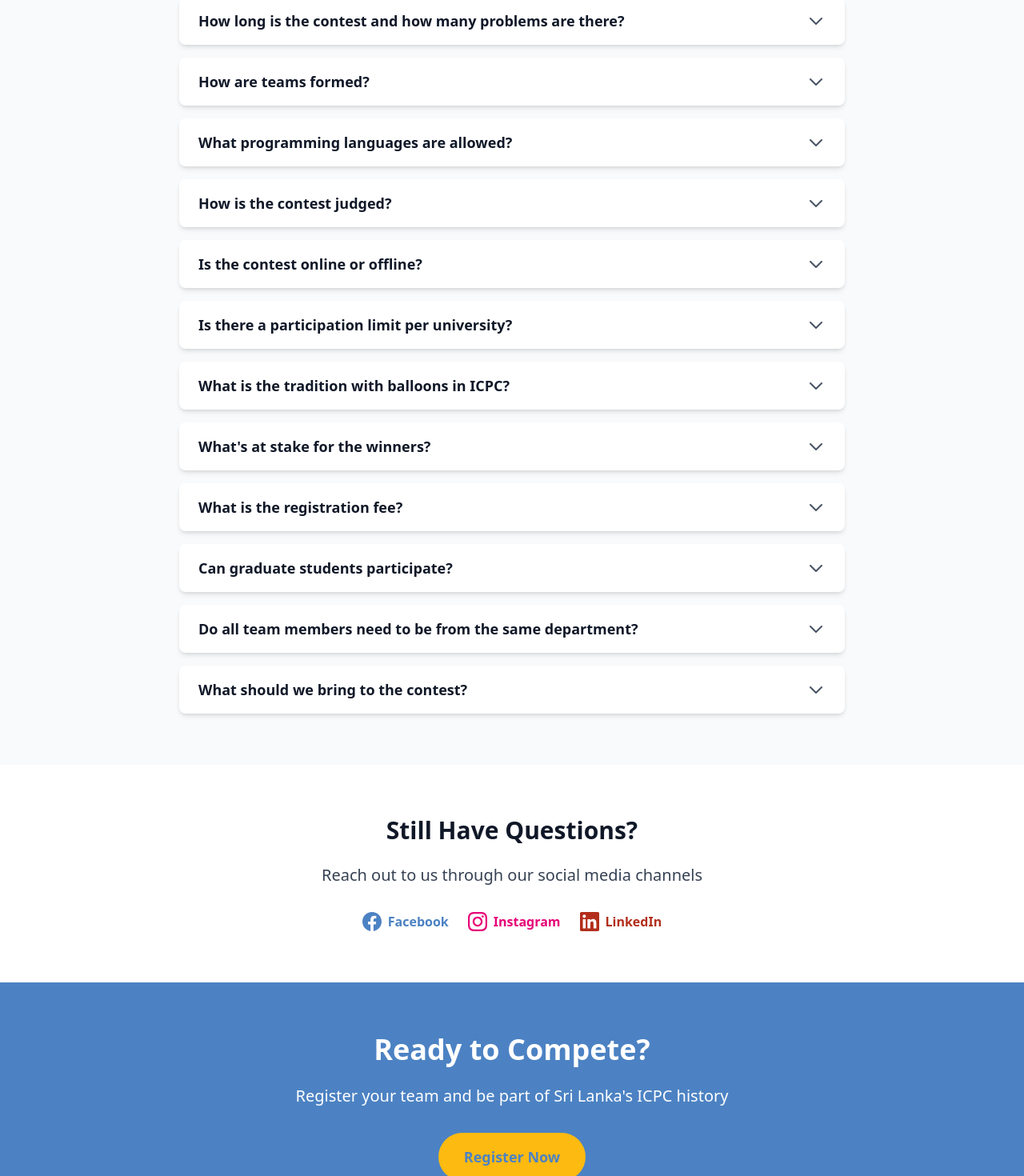
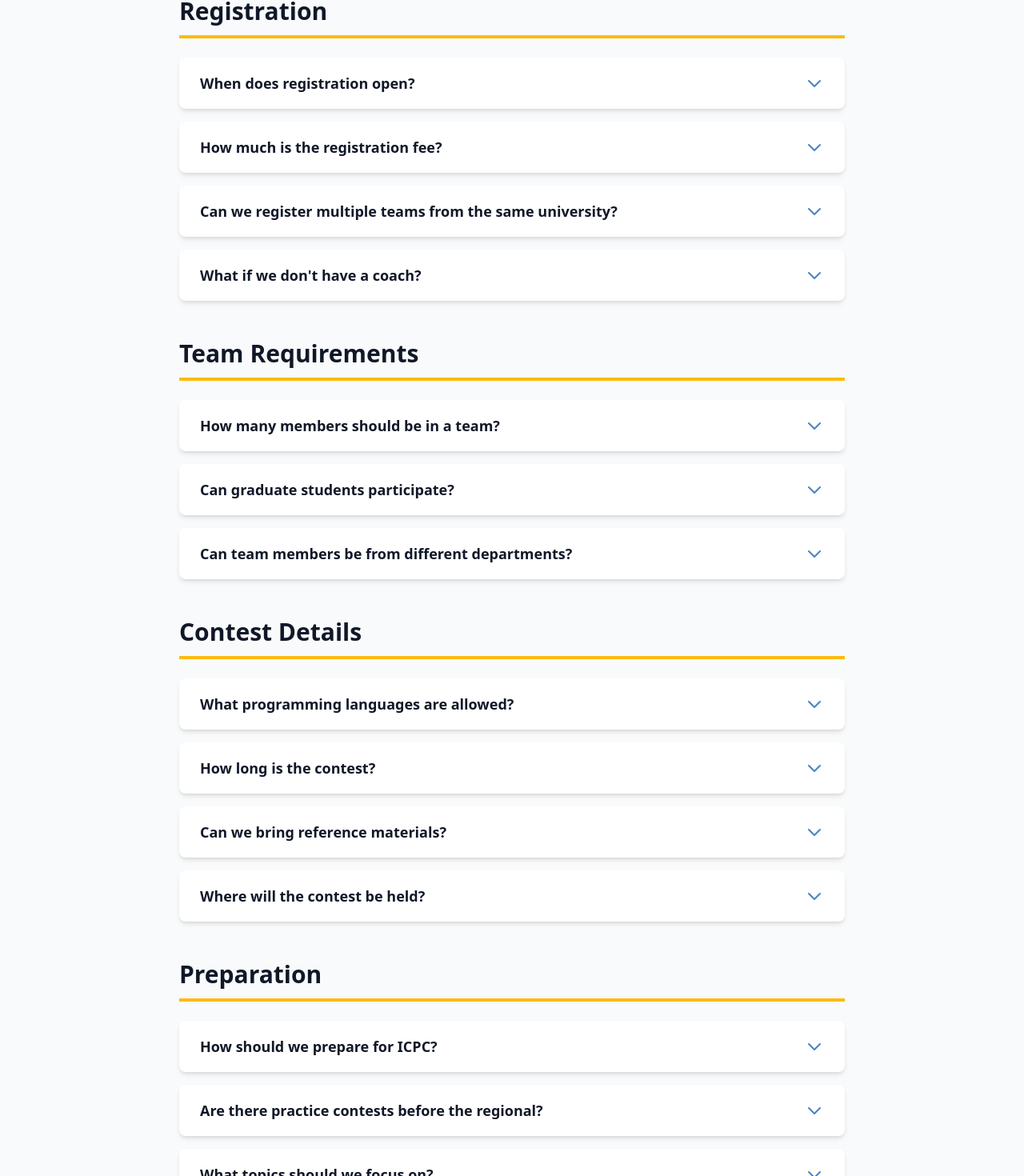
Before and after one commit to hirunaofficial/icpc.ieee.lk, a Next.js app: page /faq in a window 1280 px wide. Shown: the part 425-1895 px from the top of the page at 80% size. Built offline with nearby package versions, Linux system fonts and the light colour scheme.

Commit message:
feat: enhance FAQ, Gallery, and How It Works pages with animations and improved content structure

```diff
--- a/src/app/faq/page.js
+++ b/src/app/faq/page.js
@@ -1,176 +1,229 @@
 'use client';
 
+import { useState } from 'react';
 import Link from 'next/link';
-import { useState } from 'react';
+import { FadeIn, ScaleIn, StaggerContainer, StaggerItem } from '@/components/AnimatedSection';
 
 export default function FAQ() {
+  const [openIndex, setOpenIndex] = useState(null);
+
+  const faqs = [
+    {
+      category: 'Registration',
+      questions: [
+        {
+          question: 'When does registration open?',
+          answer: 'Registration for ICPC Sri Lanka 2026 opens in September 2025. Make sure to register early as spots are limited!'
+        },
+        {
+          question: 'How much is the registration fee?',
+          answer: 'The registration fee is LKR 3,000 – 5,000 per team. This covers meals and logistics on contest day.'
+        },
+        {
+          question: 'Can we register multiple teams from the same university?',
+          answer: 'Yes! Multiple teams from the same university can register, subject to contest capacity. Each team must have 3 different students and a coach.'
+        },
+        {
+          question: 'What if we don\'t have a coach?',
+          answer: 'A coach is required for registration. You must find a faculty member or staff from your university to act as your team coach.'
+        }
+      ]
+    },
+    {
+      category: 'Team Requirements',
+      questions: [
+        {
+          question: 'How many members should be in a team?',
+          answer: 'Each team must have exactly 3 members plus 1 coach. All members must be from the same university.'
+        },
+        {
+          question: 'Can graduate students participate?',
+          answer: 'Yes! Both undergraduate and graduate students are eligible, as long as they meet ICPC eligibility requirements.'
+        },
+        {
+          question: 'Can team members be from different departments?',
+          answer: 'Yes! Team members can be from different departments or faculties, as long as they are all enrolled at the same university.'
+        }
+      ]
+    },
+    {
+      category: 'Contest Details',
+      questions: [
+        {
+          question: 'What programming languages are allowed?',
+          answer: 'C, C++, Java, Python, and other ICPC-approved programming languages. The exact list will be provided closer to the contest date.'
+        },
+        {
+          question: 'How long is the contest?',
+          answer: 'The regional contest lasts 5 hours. Teams work together to solve 8-12 programming problems.'
+        },
+        {
+          question: 'Can we bring reference materials?',
+          answer: 'Yes! Teams can bring printed reference materials (books, notes, etc.). However, no electronic devices except the provided computer are allowed.'
+        },
+        {
+          question: 'Where will the contest be held?',
+          answer: 'The contest location will be announced closer to the event date. It will be held in a major city in Sri Lanka with proper facilities.'
+        }
+      ]
+    },
+    {
+      category: 'Preparation',
+      questions: [
+        {
+          question: 'How should we prepare for ICPC?',
+          answer: 'Practice solving algorithmic problems on platforms like Codeforces, LeetCode, and HackerRank. Study data structures, algorithms, and problem-solving techniques. Practice as a team!'
+        },
+        {
+          question: 'Are there practice contests before the regional?',
+          answer: 'Yes! There will be an online preliminary round in October-November 2025 to help teams prepare and qualify for the regional contest.'
+        },
+        {
+          question: 'What topics should we focus on?',
+          answer: 'Focus on data structures (graphs, trees, heaps), algorithms (sorting, searching, dynamic programming), mathematics, and string processing.'
+        }
+      ]
+    },
+    {
+      category: 'After Registration',
+      questions: [
+        {
+          question: 'What happens after we register?',
+          answer: 'You\'ll receive a confirmation email with further instructions about payment, contest details, and important dates.'
+        },
+        {
+          question: 'Can we change team members after registration?',
+          answer: 'Changes may be possible before a certain deadline. Contact the organizing committee as soon as possible if you need to make changes.'
+        },
+        {
+          question: 'How will we know if we qualify for the World Finals?',
+          answer: 'Top-performing teams from the Sri Lanka Regional will qualify for the Asia West Finals. From there, the best teams advance to the ICPC World Finals.'
+        }
+      ]
+    }
+  ];
+
+  const toggleFAQ = (categoryIndex, questionIndex) => {
+    const index = `${categoryIndex}-${questionIndex}`;
+    setOpenIndex(openIndex === index ? null : index);
+  };
+
   return (
     <main className="min-h-screen bg-gray-50">
       {/* Hero Section */}
+      <FadeIn>
         <section className="bg-[#4C82C3] text-white py-20">
           <div className="max-w-7xl mx-auto px-4 sm:px-6 lg:px-8">
-          <h1 className="text-5xl md:text-6xl font-bold mb-6 text-center">Frequently Asked Questions</h1>
+            <h1 className="text-5xl md:text-6xl font-bold mb-6 text-center">
+              Frequently Asked Questions
+            </h1>
             <p className="text-xl md:text-2xl text-center max-w-4xl mx-auto">
-            Everything you need to know about ICPC Sri Lanka 2026
+              Find answers to common questions about ICPC Sri Lanka 2026
             </p>
           </div>
         </section>
+      </FadeIn>
 
-      {/* FAQ Section */}
+      {/* FAQ Categories */}
       <section className="py-16">
         <div className="max-w-4xl mx-auto px-4 sm:px-6 lg:px-8">
+          <StaggerContainer className="space-y-12">
+            {faqs.map((category, categoryIndex) => (
+              <StaggerItem key={categoryIndex}>
+                <div>
+                  <h2 className="text-3xl font-bold text-gray-900 mb-6 pb-3 border-b-4 border-[#FDBA11]">
+                    {category.category}
+                  </h2>
                   <div className="space-y-4">
-            <FAQItem
-              question="How long is the contest and how many problems are there?"
-              answer="The contest runs for 5 hours with 5–10 problems of varying difficulty. Each problem usually requires around 45 minutes to an hour to solve."
+                    {category.questions.map((faq, questionIndex) => {
+                      const isOpen = openIndex === `${categoryIndex}-${questionIndex}`;
+                      return (
+                        <div
+                          key={questionIndex}
+                          className="bg-white rounded-lg shadow-md overflow-hidden border-2 border-transparent hover:border-[#4C82C3] transition-colors"
+                        >
+                          <button
+                            onClick={() => toggleFAQ(categoryIndex, questionIndex)}
+                            className="w-full text-left px-6 py-4 flex justify-between items-center focus:outline-none"
+                          >
+                            <span className="text-lg font-semibold text-gray-900 pr-4">
+                              {faq.question}
+                            </span>
+                            <svg
+                              className={`w-6 h-6 text-[#4C82C3] flex-shrink-0 transform transition-transform duration-300 ${
+                                isOpen ? 'rotate-180' : ''
+                              }`}
+                              fill="none"
+                              stroke="currentColor"
+                              viewBox="0 0 24 24"
+                            >
+                              <path
+                                strokeLinecap="round"
+                                strokeLinejoin="round"
+                                strokeWidth={2}
+                                d="M19 9l-7 7-7-7"
                               />
-
-            <FAQItem
-              question="How are teams formed?"
-              answer="Each team has 3 students from the same university and must be officially registered by a faculty/staff coach."
-            />
-
-            <FAQItem
-              question="What programming languages are allowed?"
-              answer="Standard ICPC-approved languages (C, C++, Java, Python, etc.) will be supported on the judging system."
-            />
-
-            <FAQItem
-              question="How is the contest judged?"
-              answer="Solutions are submitted to a local offline system (PC² or equivalent). Teams are ranked by the number of problems solved, with penalty time as a tiebreaker."
-            />
-
-            <FAQItem
-              question="Is the contest online or offline?"
-              answer="The Sri Lanka contest will be primarily offline in December 2025 or January 2026."
-            />
-
-            <FAQItem
-              question="Is there a participation limit per university?"
-              answer="No strict limit — multiple teams from the same university can register, subject to contest capacity."
-            />
-
-            <FAQItem
-              question="What is the tradition with balloons in ICPC?"
-              answer="In ICPC contests worldwide, teams receive a balloon each time they solve a problem. It's a fun tradition that adds color and excitement as teams show their progress during the contest."
-            />
-
-            <FAQItem
-              question="What's at stake for the winners?"
-              answer="The champion team from Sri Lanka will represent the country at the ICPC Asia West Regional and possibly advance to the ICPC World Finals."
-            />
-
-            <FAQItem
-              question="What is the registration fee?"
-              answer="The registration fee is LKR 3,000–5,000 per team, which covers meals and logistics on contest day."
-            />
-
-            <FAQItem
-              question="Can graduate students participate?"
-              answer="Yes, both undergraduate and graduate students are eligible to participate, subject to ICPC eligibility rules."
-            />
-
-            <FAQItem
-              question="Do all team members need to be from the same department?"
-              answer="No, team members can be from different departments, but they must all be from the same university."
-            />
-
-            <FAQItem
-              question="What should we bring to the contest?"
-              answer="Bring your university ID cards, stationery (pen and paper), and your problem-solving mindset! Computers and other equipment will be provided."
-            />
+                            </svg>
+                          </button>
+                          {isOpen && (
+                            <div className="px-6 py-4 bg-gray-50 border-t border-gray-200">
+                              <p className="text-gray-700 leading-relaxed">{faq.answer}</p>
                             </div>
+                          )}
+                        </div>
+                      );
+                    })}
+                  </div>
+                </div>
+              </StaggerItem>
+            ))}
+          </StaggerContainer>
         </div>
       </section>
 
-      {/* Contact Section */}
+      {/* Still Have Questions */}
       <section className="py-16 bg-white">
         <div className="max-w-4xl mx-auto px-4 sm:px-6 lg:px-8 text-center">
-          <h2 className="text-3xl font-bold text-gray-900 mb-6">Still Have Questions?</h2>
+          <FadeIn>
+            <h2 className="text-3xl font-bold text-gray-900 mb-6">
+              Still Have Questions?
+            </h2>
+          </FadeIn>
+          <FadeIn delay={0.2}>
             <p className="text-xl text-gray-700 mb-8">
-            Reach out to us through our social media channels
+              Contact the ICPC Sri Lanka organizing committee for more information
             </p>
-          <div className="flex justify-center space-x-6">
+          </FadeIn>
+          <ScaleIn delay={0.4}>
             <a
-              href="https://www.facebook.com/icpclk"
-              target="_blank"
-              rel="noopener noreferrer"
-              className="flex items-center space-x-2 text-[#4C82C3] hover:text-[#4C82C3]/80 font-semibold"
+              href="mailto:info@icpc.lk"
+              className="inline-block bg-[#4C82C3] text-white px-8 py-4 rounded-full text-lg font-bold hover:bg-[#4C82C3]/90 transition-all duration-300"
             >
-              <svg className="w-6 h-6" fill="currentColor" viewBox="0 0 24 24">
-                <path d="M24 12.073c0-6.627-5.373-12-12-12s-12 5.373-12 12c0 5.99 4.388 10.954 10.125 11.854v-8.385H7.078v-3.47h3.047V9.43c0-3.007 1.792-4.669 4.533-4.669 1.312 0 2.686.235 2.686.235v2.953H15.83c-1.491 0-1.956.925-1.956 1.874v2.25h3.328l-.532 3.47h-2.796v8.385C19.612 23.027 24 18.062 24 12.073z" />
-              </svg>
-              <span>Facebook</span>
+              Contact Us
             </a>
-            <a
-              href="#"
-              target="_blank"
-              rel="noopener noreferrer"
-              className="flex items-center space-x-2 text-pink-600 hover:text-pink-700 font-semibold"
-            >
-              <svg className="w-6 h-6" fill="currentColor" viewBox="0 0 24 24">
-                <path d="M12 2.163c3.204 0 3.584.012 4.85.07 3.252.148 4.771 1.691 4.919 4.919.058 1.265.069 1.645.069 4.849 0 3.205-.012 3.584-.069 4.849-.149 3.225-1.664 4.771-4.919 4.919-1.266.058-1.644.07-4.85.07-3.204 0-3.584-.012-4.849-.07-3.26-.149-4.771-1.699-4.919-4.92-.058-1.265-.07-1.644-.07-4.849 0-3.204.013-3.583.07-4.849.149-3.227 1.664-4.771 4.919-4.919 1.266-.057 1.645-.069 4.849-.069zm0-2.163c-3.259 0-3.667.014-4.947.072-4.358.2-6.78 2.618-6.98 6.98-.059 1.281-.073 1.689-.073 4.948 0 3.259.014 3.668.072 4.948.2 4.358 2.618 6.78 6.98 6.98 1.281.058 1.689.072 4.948.072 3.259 0 3.668-.014 4.948-.072 4.354-.2 6.782-2.618 6.979-6.98.059-1.28.073-1.689.073-4.948 0-3.259-.014-3.667-.072-4.947-.196-4.354-2.617-6.78-6.979-6.98-1.281-.059-1.69-.073-4.949-.073zm0 5.838c-3.403 0-6.162 2.759-6.162 6.162s2.759 6.163 6.162 6.163 6.162-2.759 6.162-6.163c0-3.403-2.759-6.162-6.162-6.162zm0 10.162c-2.209 0-4-1.79-4-4 0-2.209 1.791-4 4-4s4 1.791 4 4c0 2.21-1.791 4-4 4zm6.406-11.845c-.796 0-1.441.645-1.441 1.44s.645 1.44 1.441 1.44c.795 0 1.439-.645 1.439-1.44s-.644-1.44-1.439-1.44z" />
-              </svg>
-              <span>Instagram</span>
-            </a>
-            <a
-              href="#"
-              target="_blank"
-              rel="noopener noreferrer"
-              className="flex items-center space-x-2 text-[#B22E1B] hover:text-[#B22E1B]/80 font-semibold"
-            >
-              <svg className="w-6 h-6" fill="currentColor" viewBox="0 0 24 24">
-                <path d="M20.447 20.452h-3.554v-5.569c0-1.328-.027-3.037-1.852-3.037-1.853 0-2.136 1.445-2.136 2.939v5.667H9.351V9h3.414v1.561h.046c.477-.9 1.637-1.85 3.37-1.85 3.601 0 4.267 2.37 4.267 5.455v6.286zM5.337 7.433c-1.144 0-2.063-.926-2.063-2.065 0-1.138.92-2.063 2.063-2.063 1.14 0 2.064.925 2.064 2.063 0 1.139-.925 2.065-2.064 2.065zm1.782 13.019H3.555V9h3.564v11.452zM22.225 0H1.771C.792 0 0 .774 0 1.729v20.542C0 23.227.792 24 1.771 24h20.451C23.2 24 24 23.227 24 22.271V1.729C24 .774 23.2 0 22.222 0h.003z" />
-              </svg>
-              <span>LinkedIn</span>
-            </a>
-          </div>
+          </ScaleIn>
         </div>
       </section>
 
       {/* CTA Section */}
+      <FadeIn>
         <section className="py-16 bg-[#4C82C3]">
           <div className="max-w-4xl mx-auto px-4 sm:px-6 lg:px-8 text-center">
-          <h2 className="text-4xl font-bold text-white mb-6">Ready to Compete?</h2>
+            <h2 className="text-4xl font-bold text-white mb-6">Ready to Register?</h2>
             <p className="text-xl text-white mb-8">
-            Register your team and be part of Sri Lanka&apos;s ICPC history
+              Don&apos;t wait! Registration opens in September 2025
             </p>
+            <ScaleIn delay={0.3}>
               <Link
                 href="/registration"
-            className="inline-block bg-[#FDBA11] text-[#4C82C3] px-8 py-4 rounded-full text-lg font-bold hover:bg-[#FDBA11]/90 transition-all duration-300 transform hover:scale-105"
+                className="inline-block bg-[#FDBA11] text-[#4C82C3] px-8 py-4 rounded-full text-lg font-bold hover:bg-[#FDBA11]/90 transition-all duration-300"
               >
-            Register Now
+                Registration Details
               </Link>
+            </ScaleIn>
           </div>
         </section>
+      </FadeIn>
     </main>
   );
 }
-
-function FAQItem({ question, answer }) {
-  const [isOpen, setIsOpen] = useState(false);
-
-  return (
-    <div className="bg-white rounded-lg shadow-md overflow-hidden">
-      <button
-        onClick={() => setIsOpen(!isOpen)}
-        className="w-full text-left px-6 py-4 flex justify-between items-center hover:bg-gray-50 transition-colors"
-      >
-        <span className="text-lg font-semibold text-gray-900">{question}</span>
-        <svg
-          className={`w-6 h-6 text-gray-600 transform transition-transform ${isOpen ? 'rotate-180' : ''}`}
-          fill="none"
-          stroke="currentColor"
-          viewBox="0 0 24 24"
-        >
-          <path strokeLinecap="round" strokeLinejoin="round" strokeWidth={2} d="M19 9l-7 7-7-7" />
-        </svg>
-      </button>
-      {isOpen && (
-        <div className="px-6 py-4 bg-gray-50 border-t border-gray-200">
-          <p className="text-gray-700">{answer}</p>
-        </div>
-      )}
-    </div>
-  );
-}
```
Also changed, not shown: src/app/gallery/page.js (+11 -3 lines), src/app/how-it-works/page.js (+29 -5 lines). Lines whose indentation alone changed are shown as unchanged.
